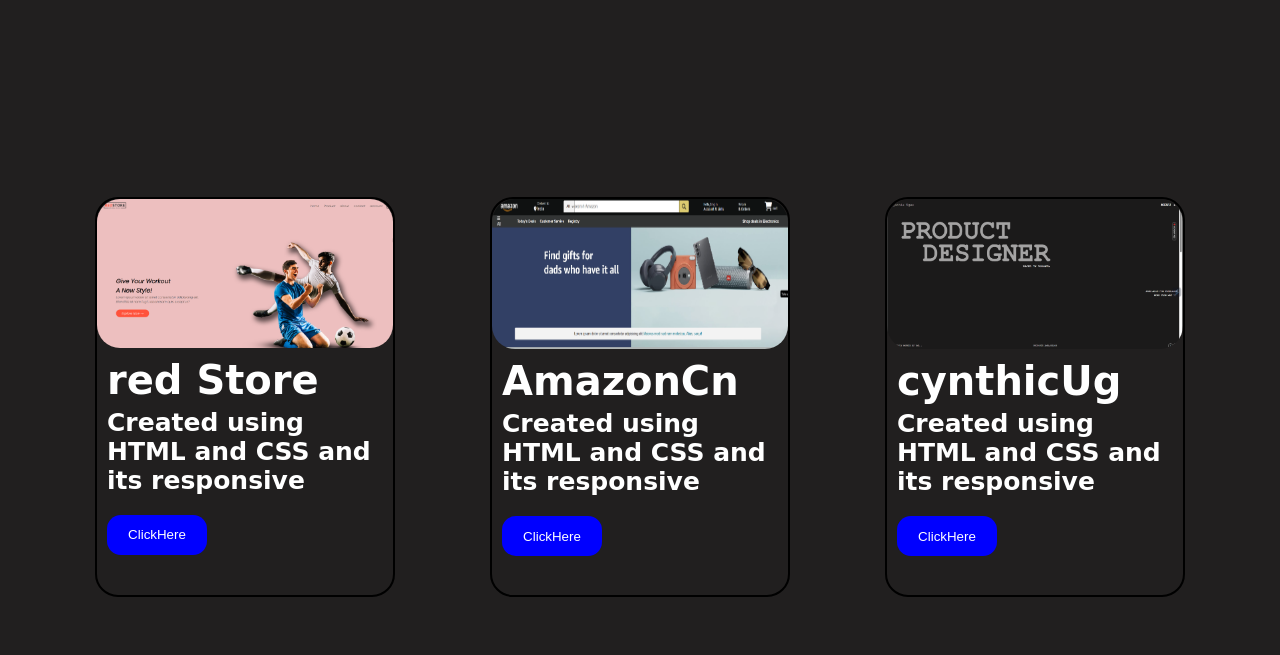
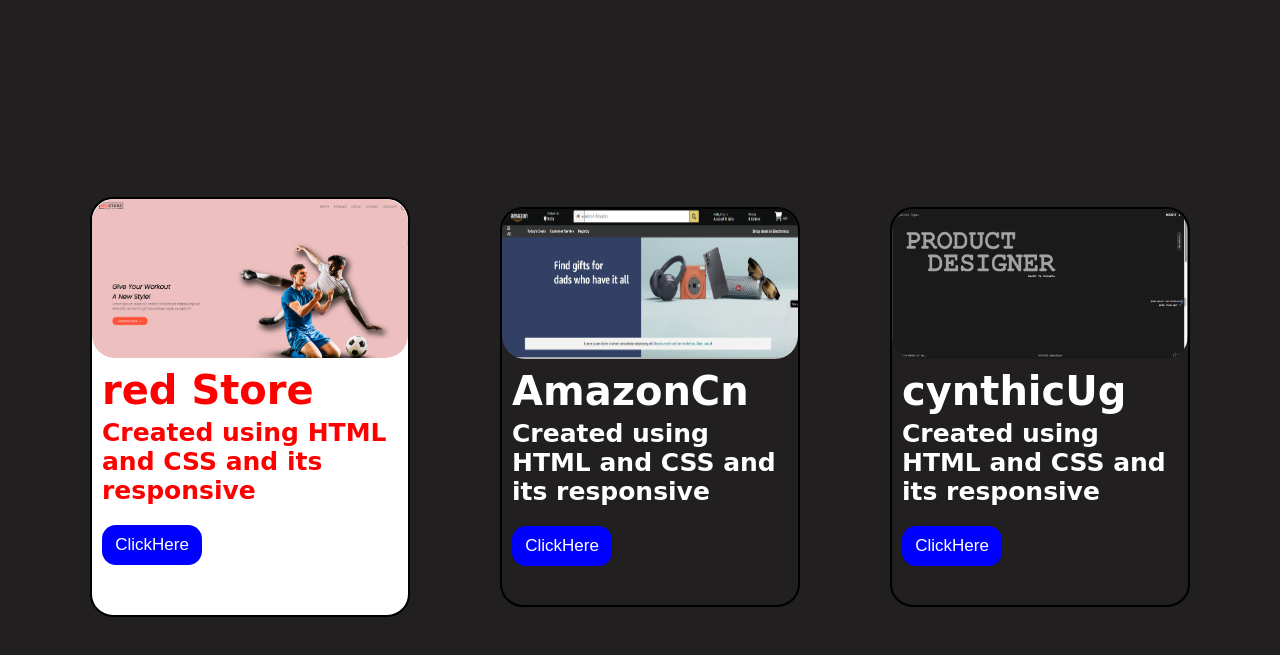
Before and after one commit to BabarVishal/potfolio, a website: page index.html in a window 1280 px wide. In both pictures the pointer is over the element 245 px from the left and 2272 px from the top of the page. Shown: the part 1875-2530 px from the top of the page. Drawn offline with Linux system fonts and the light colour scheme.

Commit message:
first commit

```diff
--- a/index.html
+++ b/index.html
@@ -46,7 +46,9 @@
                        <span>- <a href="https://x.com/VishalBaba18949?t=Jy5pny5dhhIG3XjLnxZGEw&s=08">twitter</a>, <a href="https://www.linkedin.com/feed/">linkedin</a>, <a href="https://github.com/BabarVishal">github</a>.</span>
                         </h2>
                         <br>
-                        <button> about me</button>
+                        <!--
+
+                         -->
                     </div>
 
                    <div class="img">
--- a/stylr.css
+++ b/stylr.css
@@ -216,6 +216,15 @@
 
 
   }
+  .card:hover{
+    height: 420px;
+    width: 320px;
+  border: 2px solid black;
+   border-radius: 23px;
+   cursor: pointer;
+   color: red;
+   background-color: white;
+  }
   .card img {
     width: 100%;
     border-radius: 23px;
@@ -256,9 +265,15 @@
     border-radius: 14px;
     border: none;
     color: white;
+    font-size: 17px;
   }
   .card button:hover{
-    background-color: rgb(135, 135, 210);
+    /* background-color: rgb(135, 135, 210); */
+    cursor: pointer;
+    color: red;
+    background-color: white;
+    border: 1px solid black;
+
   }
 
   .page3 h2 span{
```
